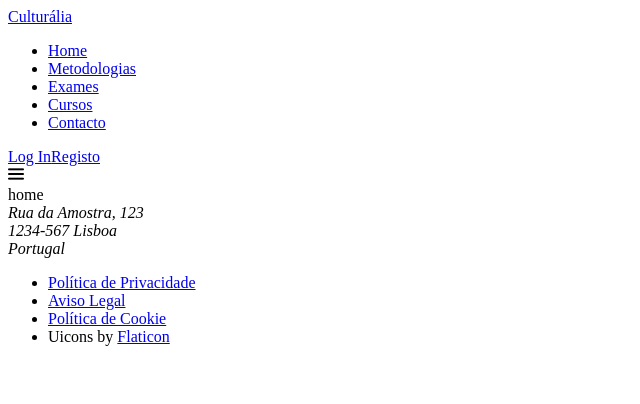
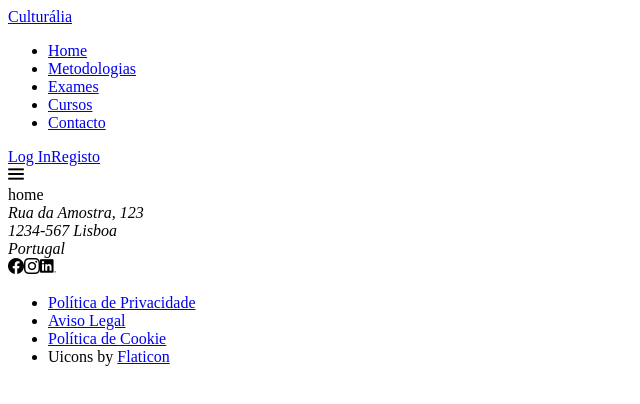
Before and after one commit to ItsaMeJess96/Language-Academy-Website, a React (Vite) app: page / in a window 1280 px wide. Shown: the top 404 px of the page, without its empty margins (0-640 px from the left). Built offline with nearby package versions, Linux system fonts and the light colour scheme.

Commit message:
icons footer

```diff
--- a/src/Components/Footer.jsx
+++ b/src/Components/Footer.jsx
@@ -12,11 +12,9 @@ function Footer() {
                 </address>
             </div>
             <div className="social-media">
-                <i className="instagram"></i>
-                <i className="facebook"></i>
-                <i className="youtube"></i>
-                <i className="twitter"></i>
-                <i className="whatsapp"></i>
+                <i className="fi fi-brands-facebook"></i>
+                <i className="fi fi-brands-instagram"></i>
+                <i className="fi fi-brands-linkedin"></i>
             </div>
             <ul className="policies">
                 <li>
```
